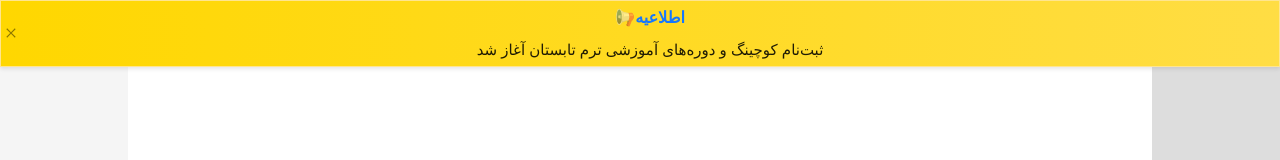
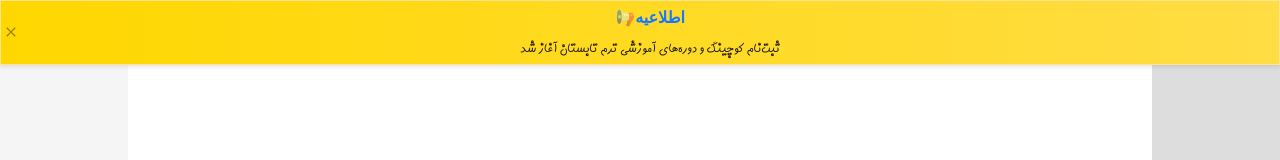
Before and after one commit to esmaeilsadeghijob/javatar, a React (Create React App) app: page /title in a window 1280 px wide. Shown: the top 160 px of the page. Built offline with nearby package versions, Linux system fonts and the light colour scheme.

Commit message:
Refactoring

```diff
--- a/src/pages/landingPage/Title.css
+++ b/src/pages/landingPage/Title.css
@@ -3,6 +3,15 @@
     src: url('/src/assets/fonts/Far_Casablanca.ttf') format('woff');
 }
 
+@font-face {
+    font-family: 'Morvarid';
+    src: url('/src/assets/fonts/B Morvarid.ttf') format('woff');
+}
+
+@font-face {
+    font-family: 'Siavash';
+    src: url('/src/assets/fonts/B Siavash.ttf') format('woff');
+}
 
 /* تنظیمات عمومی صفحه */
 .landing-container {
@@ -153,13 +162,12 @@
 }
 
 .fade-description {
-    font-family: 'B Ziba', sans-serif;
+    font-family: 'Morvarid', sans-serif;
     animation: fade-in-animation 1s ease-in-out; /* توضیحات از وسط نمایش داده شود */
-    font-size: 15px;
 }
 
 .blink-message {
-    font-family: 'B Paatch', sans-serif; /* ✅ تغییر فونت به B Ziba */
+    font-family: 'Siavash', sans-serif; /* ✅ تغییر فونت به B Ziba */
     animation: blink-animation 0.6s infinite; /* پیام چشمک‌زن */
     font-weight: bold;
     font-size: 3.1rem;
```
Also changed, not shown: src/assets/fonts/B Morvarid.ttf (added), src/assets/fonts/B Siavash.ttf (added).
